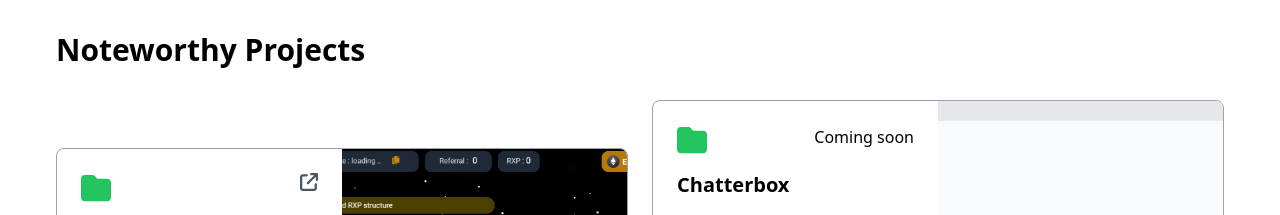
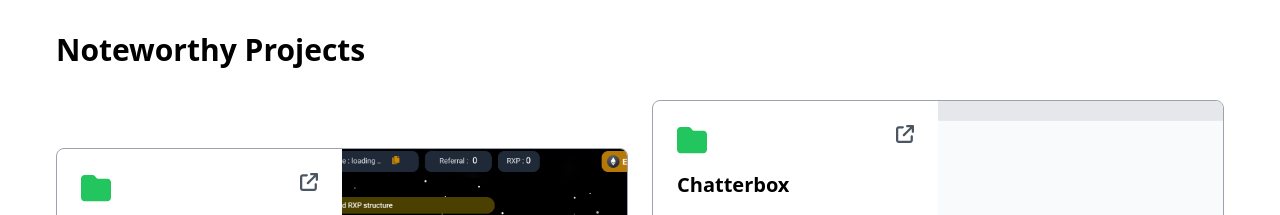
Before and after one commit to ChibuezeWilly/Portfolio1, a React (Vite) app: page / in a window 1280 px wide. Shown: the part 2240-2455 px from the top of the page. Built offline with nearby package versions, Linux system fonts and the light colour scheme; a web font is replaced by a local one.

Commit message:
Added my chatterbox link

```diff
--- a/src/components/Chatterbox.jsx
+++ b/src/components/Chatterbox.jsx
@@ -20,7 +20,17 @@ const Chatterbox = () => {
 			<div className="flex-1 p-6 flex flex-col">
 				<div className="flex justify-between items-start mb-4">
 					<FaFolder className="text-green-500 text-3xl" />
-					<p className="flex gap-3">Coming soon</p>
+					<div className="flex gap-3">
+						<a
+							href="https://frontend-repo-rho.vercel.app"
+							target="_blank"
+							rel="noopener noreferrer"
+							className="text-gray-600 hover:text-green-500 transition-colors"
+							aria-label="External link">
+							<FaArrowUpRightFromSquare className="text-lg" />
+						</a>
+					</div>
+
 				</div>
 
 				<h3 className="text-black font-bold text-xl mb-3 group-hover:text-black transition-colors">
```
